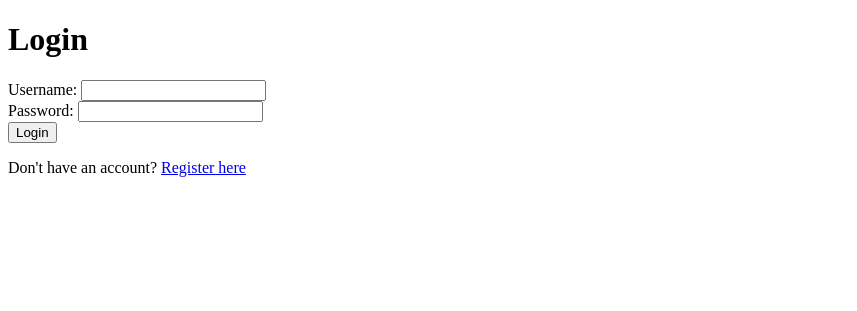
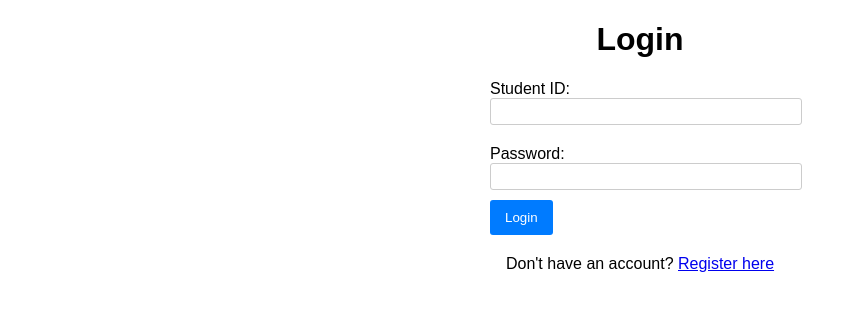
Before and after one commit to Annas-khan424/Annas_UDP_VisionSecurity, a Flask app: page /login in a window 1280 px wide. Shown: the top 311 px of the page, without its empty margins (0-857 px from the left). Run offline with Flask 3, Linux system fonts and the light colour scheme.

Commit message:
css for login page

```diff
--- a/templates/login.html
+++ b/templates/login.html
@@ -2,6 +2,52 @@
 <html>
   <head>
     <title>Login</title>
+    <style>
+      body {
+        font-family: Arial, sans-serif;
+      }
+
+      h1 {
+        text-align: center;
+      }
+
+      form {
+        width: 300px;
+        margin: 0 auto;
+      }
+
+      label {
+        display: block;
+        margin-top: 10px;
+      }
+
+      input[type="text"],
+      input[type="password"] {
+        width: 100%;
+        padding: 5px;
+        margin-bottom: 10px;
+        border: 1px solid #ccc;
+        border-radius: 3px;
+      }
+
+      input[type="submit"] {
+        background-color: #007bff;
+        color: white;
+        padding: 10px 15px;
+        border: none;
+        border-radius: 3px;
+        cursor: pointer;
+      }
+
+      input[type="submit"]:hover {
+        background-color: #0056b3;
+      }
+
+      p {
+        text-align: center;
+        margin-top: 20px;
+      }
+    </style>
   </head>
   <body>
     {% with messages = get_flashed_messages() %} {% if messages %} {% for
@@ -15,8 +61,8 @@
 
     <h1>Login</h1>
     <form method="post">
-      <label for="username">Username:</label>
-      <input type="text" id="username" name="username" required />
+      <label for="student_id">Student ID:</label>
+      <input type="text" id="student_id" name="student_id" required />
       <br />
       <label for="password">Password:</label>
       <input type="password" id="password" name="password" required />
```
